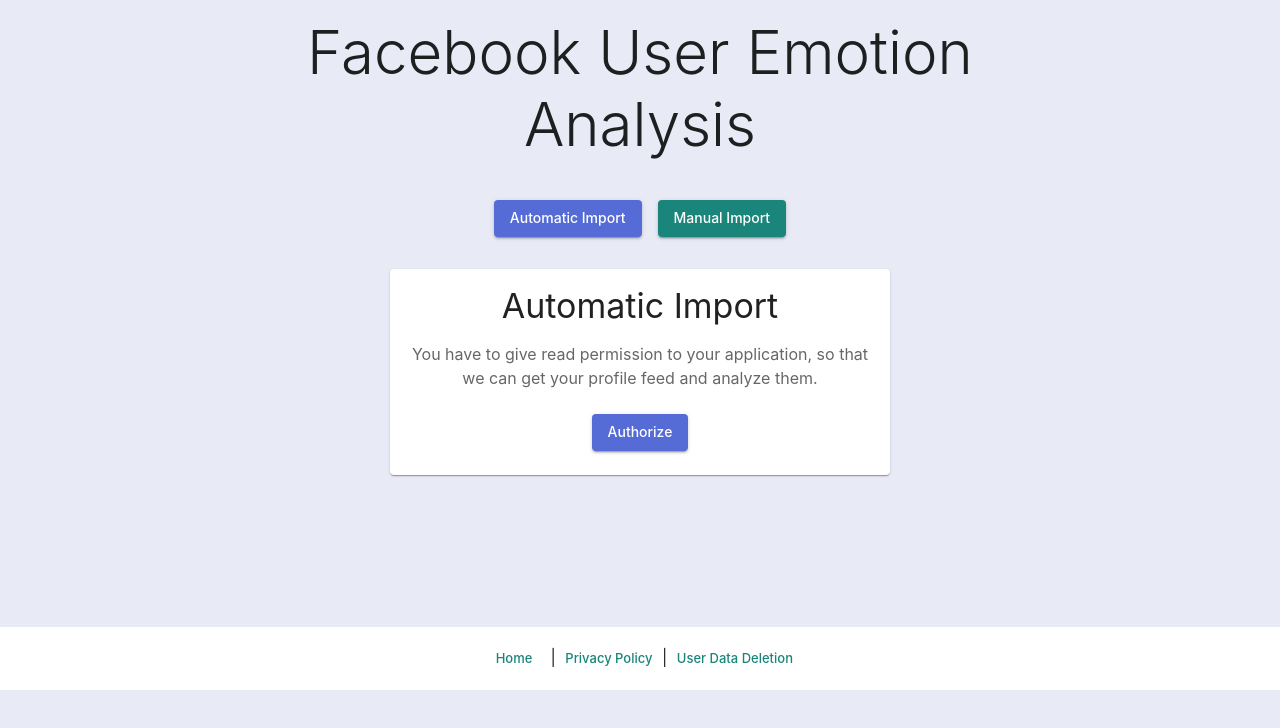
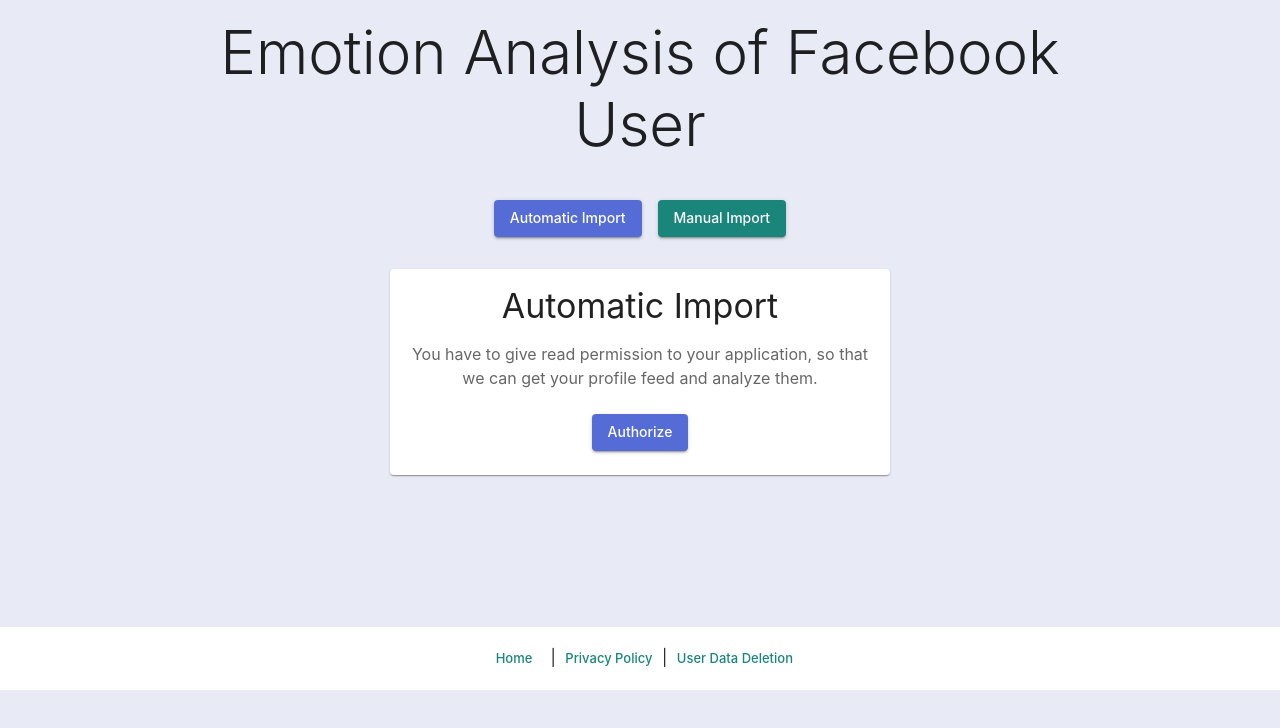
Before and after one commit to sourovroy/facebook-feed-emotion, a React (Create React App) app in the folder frontend/: page / in a window 1280 px wide. Shown: the top 728 px of the page. Built offline with nearby package versions, Linux system fonts and the light colour scheme; no server answers.

Commit message:
Update project title

```diff
--- a/frontend/public/index.html
+++ b/frontend/public/index.html
@@ -24,7 +24,7 @@
       work correctly both with client-side routing and a non-root public URL.
       Learn how to configure a non-root public URL by running `npm run build`.
     -->
-    <title>Facebook User Emotion Analysis</title>
+    <title>Emotion Analysis of Facebook User</title>
   </head>
   <body>
     <noscript>You need to enable JavaScript to run this app.</noscript>
--- a/frontend/src/components/AutomaticImport.js
+++ b/frontend/src/components/AutomaticImport.js
@@ -26,7 +26,7 @@
   const getPosts = (userID) => {
     FB.api( // eslint-disable-line no-undef
       `/${userID}/posts`,
-      {include_hidden: true, limit: 15},
+      {include_hidden: true, limit: 10},
       function(response) {
         if (response && 0 < response.data.length) {
           sendToProcess(response.data);
--- a/frontend/src/components/Header.js
+++ b/frontend/src/components/Header.js
@@ -3,7 +3,7 @@
 export default function Header() {
   return (
     <Typography variant="h2" align="center" mb={5}>
-      Facebook User Emotion Analysis
+      Emotion Analysis of Facebook User
     </Typography>
   );
 }
```
